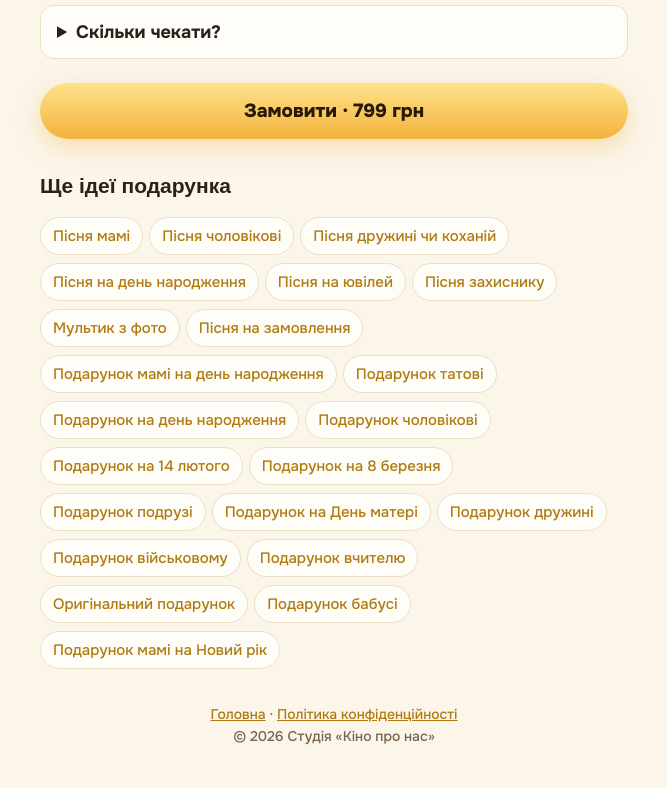
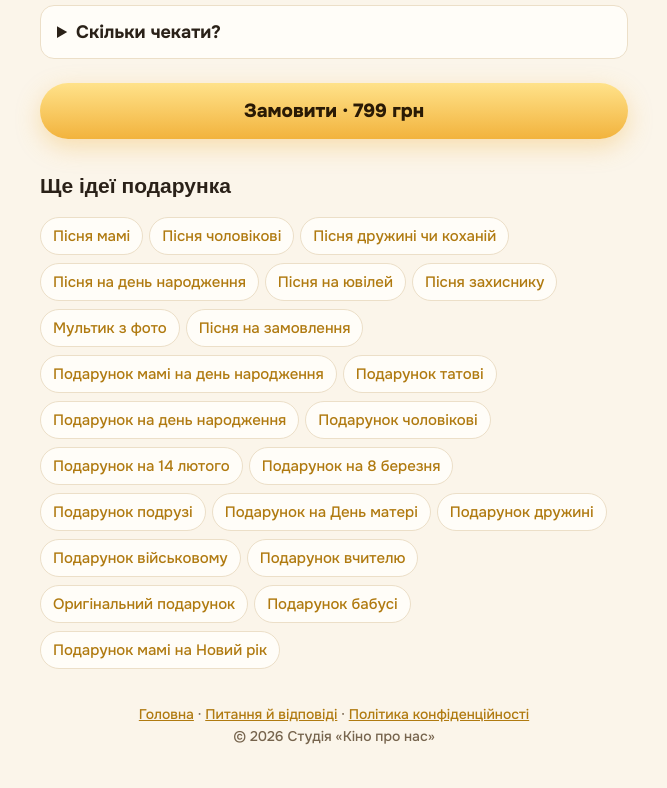
Before and after one commit to onegentleman6/kinopronas, a plain HTML site: page pisnya-tatovi.html in a window 1280 px wide. Shown: the part 1888-2676 px from the top of the page, without its empty margins (306-973 px from the left). Drawn offline with Linux system fonts and the light colour scheme; a web font is replaced by a local one.

Commit message:
оновлено pisnya-tatovi.html

```diff
--- a/pisnya-tatovi.html
+++ b/pisnya-tatovi.html
@@ -62,6 +62,6 @@ footer{text-align:center;color:var(--soft);font-size:14px;padding:30px 0 40px}</
   <h2>Ще ідеї подарунка</h2>
   <div class="more"><a href="pisnya-mami.html">Пісня мамі</a><a href="pisnya-cholovikovi.html">Пісня чоловікові</a><a href="pisnya-druzhyni.html">Пісня дружині чи коханій</a><a href="pisnya-na-den-narodzhennya.html">Пісня на день народження</a><a href="pisnya-na-yuvilei.html">Пісня на ювілей</a><a href="pisnya-zakhysnyku.html">Пісня захиснику</a><a href="multyk-z-foto.html">Мультик з фото</a><a href="pisnya-na-zamovlennya.html">Пісня на замовлення</a><a href="podarunok-mami-na-den-narodzhennya.html">Подарунок мамі на день народження</a><a href="podarunok-tatovi.html">Подарунок татові</a><a href="podarunok-na-den-narodzhennya.html">Подарунок на день народження</a><a href="podarunok-cholovikovi.html">Подарунок чоловікові</a><a href="podarunok-na-14-liutoho.html">Подарунок на 14 лютого</a><a href="podarunok-na-8-bereznya.html">Подарунок на 8 березня</a><a href="podarunok-podruzi.html">Подарунок подрузі</a><a href="podarunok-na-den-materi.html">Подарунок на День матері</a><a href="podarunok-druzhyni.html">Подарунок дружині</a><a href="podarunok-viyskovomu.html">Подарунок військовому</a><a href="podarunok-vchytelyu.html">Подарунок вчителю</a><a href="oryhinalnyi-podarunok.html">Оригінальний подарунок</a><a href="podarunok-babusi.html">Подарунок бабусі</a><a href="podarunok-mami-na-novyi-rik.html">Подарунок мамі на Новий рік</a></div>
 </main>
-<footer><a href="index.html">Головна</a> · <a href="privacy.html">Політика конфіденційності</a><br>© 2026 Студія «Кіно про нас»</footer>
+<footer><a href="index.html">Головна</a> · <a href="pytannya.html">Питання й відповіді</a> · <a href="privacy.html">Політика конфіденційності</a><br>© 2026 Студія «Кіно про нас»</footer>
 <script>var v=document.getElementById('v'),b=document.getElementById('snd');if(b)b.onclick=function(){v.muted=!v.muted;if(!v.muted){v.currentTime=0;v.play();}b.textContent=v.muted?'🔊 Увімкнути звук':'🔇 Вимкнути звук';};</script>
 </body></html>
```
